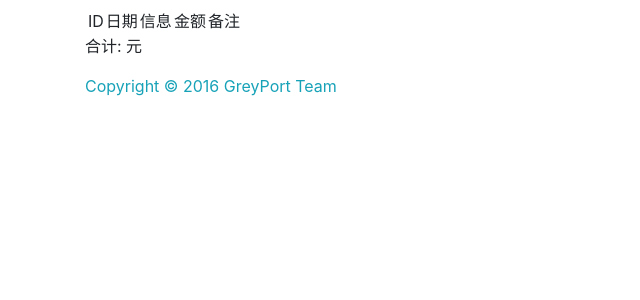
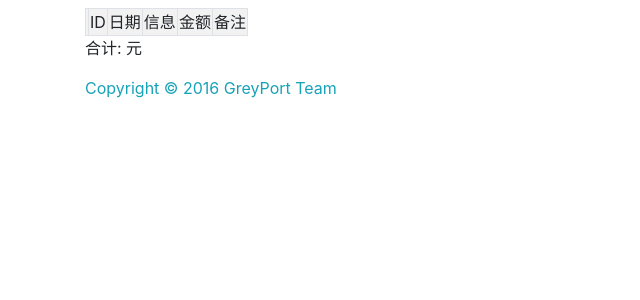
Before and after one commit to 4kercc/ss-panel-django, a Django app: template templates/panel/gold_method.html in a window 1280 px wide. Shown: the part 24-324 px from the top of the page, without its empty margins (0-640 px from the left). Run offline with Django 3.2, Linux system fonts and the light colour scheme; the template is opened without the code that fills it, so the values that code supplies are empty; some libraries are stand-ins or nearby versions.

Commit message:
add: gold page: add class.

```diff
--- a/templates/panel/gold_method.html
+++ b/templates/panel/gold_method.html
@@ -6,7 +6,7 @@
 
 {% block content %}
 <div id="panel">
-    <table>
+    <table class="table-striped table-bordered table-hover">
         <th>
             <td>ID</td>
             <td>日期</td>
```
